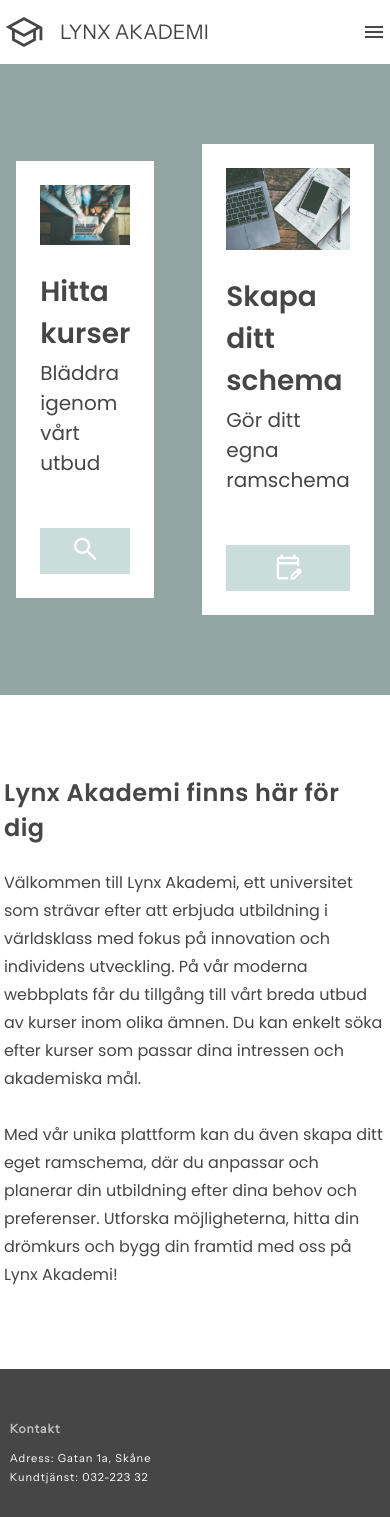
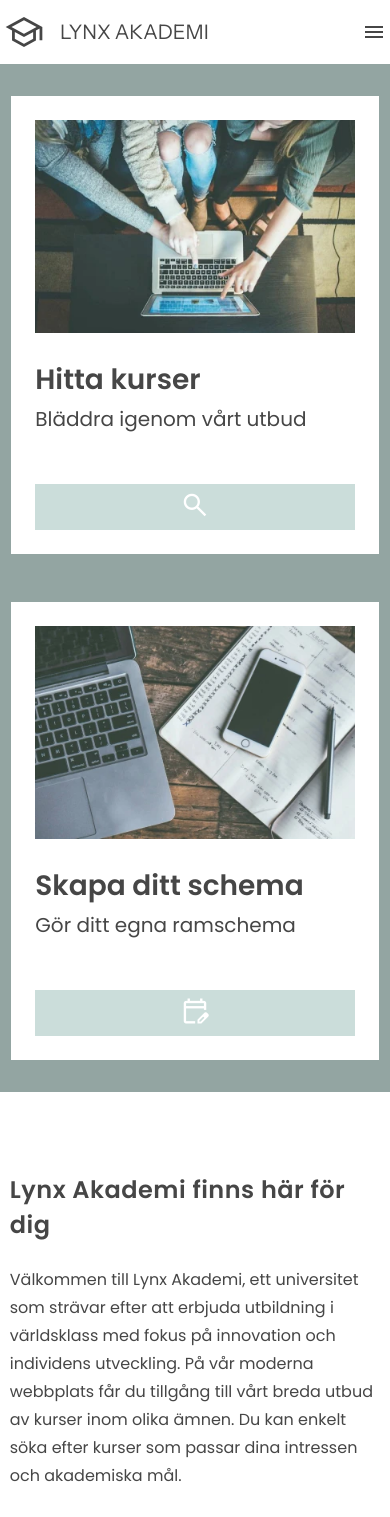
Before and after one commit to jenniferchristine/dt208g-projekt, an Angular app: page /home in a window 390 px wide. Shown: the top 1517 px of the page. Built offline with nearby package versions, Linux system fonts and the light colour scheme.

Commit message:
made home page responsive and added mixins

```diff
--- a/src/app/home/home.component.scss
+++ b/src/app/home/home.component.scss
@@ -3,10 +3,11 @@
 .wrapper {
     @include align(flex, center, center);
     flex-direction: column;
+    color: $primary-color;
     width: 100%;
 
     .text-holder {
-        @include width(98%, 946px);
+        @include width(95%, 946px);
         padding: 4em 0 2em 0;
 
         h1 { font-size: 24px; margin-bottom: 1em; letter-spacing: 0.5px; }
@@ -16,10 +17,9 @@
 
 .bg {
     @include align(flex, center, center);
+    @include boxspace(5em, border-box);
     width: 100%;
     background-color: $deviating-color;
-    padding: 5em;
-    box-sizing: border-box;
 
     h1 { font-size: 28px; }
     h2 { font-size: 20px; font-weight: 400; margin: -0.8em 0 2.5em 0; }
@@ -36,10 +36,12 @@
     }
 
     button {
+        @include btn(none, 0.2s ease-in, pointer);
         width: 100%;
         padding: 0.5em;
-        border: none;
         background-color: $deviating-bright;
+
+        &:hover { background-color: darken($deviating-bright, 8%); }
     }
 
     .material-symbols-outlined {
@@ -49,3 +51,12 @@
 
     img { width: 100%;}
 }
+
+@media (max-width: 865px) {
+    .img-holder { flex-direction: column; }
+    .img { width: 100%; }
+}
+
+@media (max-width: 550px) {
+    .bg { padding: 2em!important; }
+}
--- a/src/styles.scss
+++ b/src/styles.scss
@@ -31,6 +31,17 @@ $brightest-color: lighten($primary-color, 100%);
     height: $height;
 }
 
+@mixin boxspace($padding, $box) {
+    padding: $padding;
+    box-sizing: $box;
+}
+
+@mixin btn($border, $trans, $cursor) {
+    border: $border;
+    transition: $trans;
+    cursor: $cursor;
+}
+
 body {
     @include align(flex, center, center);
     color: $primary-color;
```
